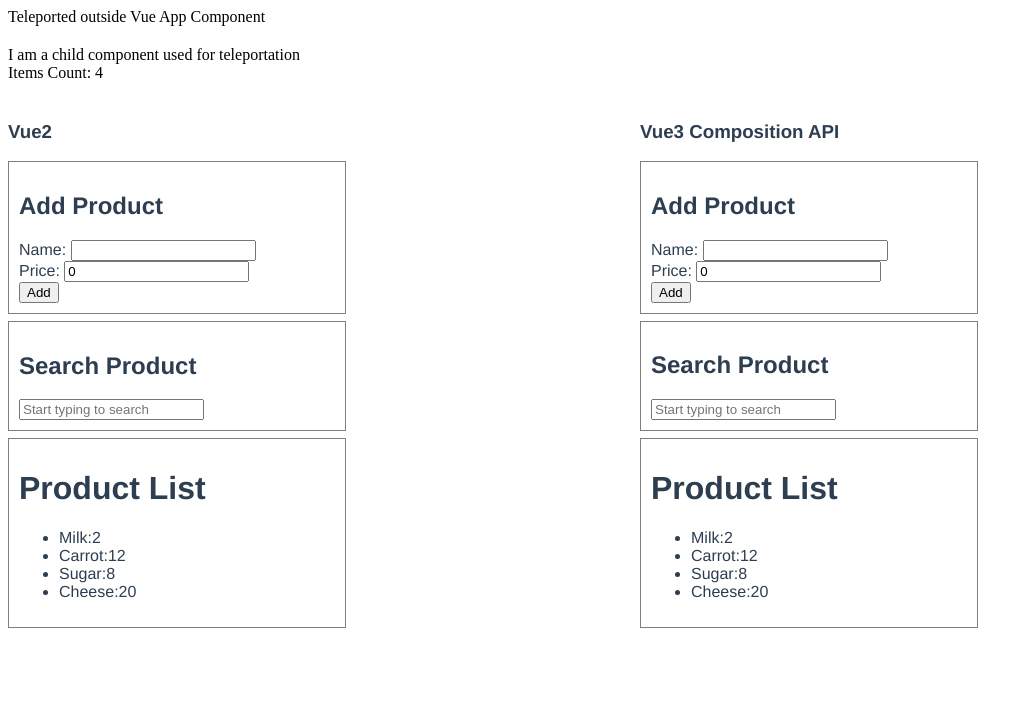
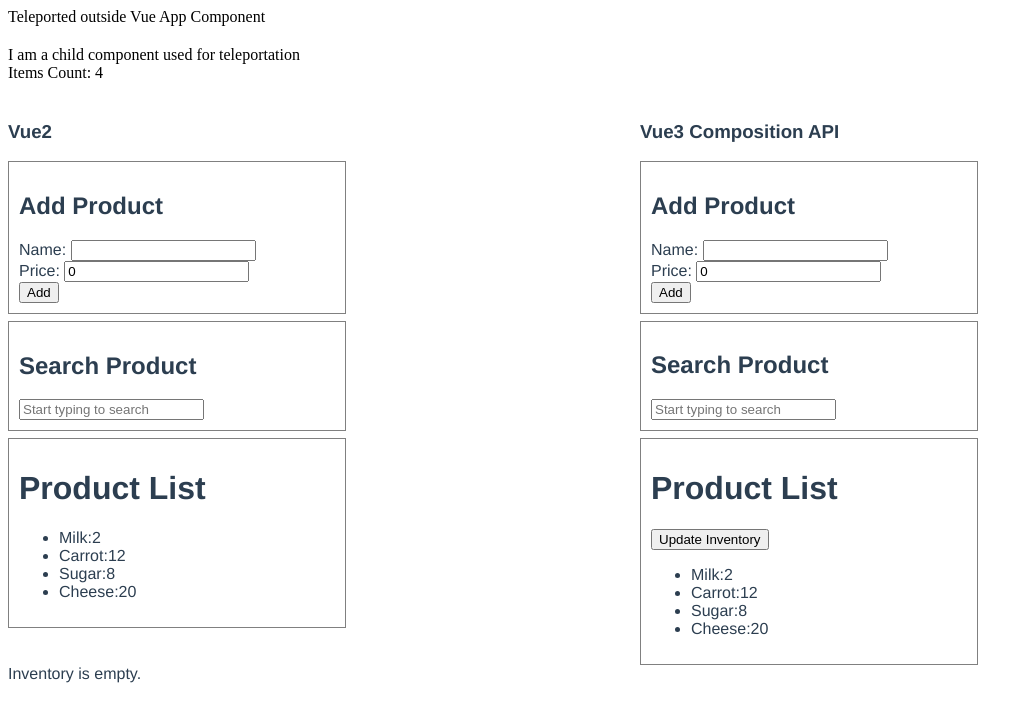
Before and after one commit to bimalghartimagar/vue3-notable-features-demo, a Vue app: page / in a window 1280 px wide. Shown: the top 722 px of the page, without its empty margins (0-1033 px from the left). Built offline with nearby package versions, Linux system fonts and the light colour scheme.

Commit message:
Added emits option for demo

```diff
--- a/src/App.vue
+++ b/src/App.vue
@@ -1,7 +1,18 @@
 <template>
   <div class="parent">
     <product-list />
-    <product-list-3 />
+    <product-list-3 @update-inventory="addToInventory"/>
+  </div>
+
+  <div id="inventory">
+    <span v-show="inventory.length === 0">Inventory is empty.</span>
+  <div v-show="inventory.length > 0">
+    <h3>Inventory</h3>
+    <ul>
+      <li v-for="item in inventory" :key="item.name">{{item.name}}: {{item.price}}</li>
+    </ul>
+      Total: ${{inventory.reduce((acc,product)=>acc=acc+(+product.price),0)}}
+  </div>
   </div>
 
   <teleport to="#destination">Teleported outside Vue App Component</teleport>
@@ -16,6 +27,16 @@
   components: {
     ProductList,
     ProductList3
+  },
+  data(){
+    return {
+      inventory: []
+    }
+  },
+  methods: {
+    addToInventory(products){
+      this.inventory = [...this.inventory, ...products];
+    }
   }
 };
 </script>
--- a/src/components/ProductList3.vue
+++ b/src/components/ProductList3.vue
@@ -1,4 +1,5 @@
 <template>
+  <div>
     <div class="child">
       <h3>Vue3 Composition API</h3>
       <div>
@@ -19,6 +20,7 @@
       </div>
       <div class="list-product">
         <h1>Product List</h1>
+        <button @click="updateInventory()">Update Inventory</button>
         <ul>
           <li v-for="product in filteredProducts" :key="product">
             {{ product.name }}:{{ product.price }}
@@ -29,6 +31,7 @@
     <teleport to="#count"
       ><child-component :count="filteredProducts.length"
     /></teleport>
+  </div>
 </template>
 
 <script>
@@ -40,10 +43,12 @@
 export default {
   components: { ChildComponent },
 
+  emits: ["update-inventory"],
+
   setup() {
     const newProduct = ref({ name: "", price: 0.0 });
 
-    const { products, addProduct } = useProducts();
+    const { products, addProduct, emptyProducts } = useProducts();
 
     const { filterText, filteredProducts } = useProductNameSearch(products);
 
@@ -51,7 +56,8 @@
       newProduct,
       addProduct,
       filterText,
-      filteredProducts
+      filteredProducts,
+      emptyProducts
     };
   },
 
@@ -60,6 +66,10 @@
       // process product data before adding to list
       this.addProduct({ ...this.newProduct });
       this.newProduct = { name: "", price: 0.0 };
+    },
+    updateInventory: function() {
+      this.$emit("update-inventory", [...this.filteredProducts]);
+      this.emptyProducts();
     }
   }
 };
@@ -71,13 +81,9 @@
   width: 50%;
   padding: 10px;
 }
-.search-product {
-  border: 1px solid gray;
-  width: 50%;
-  margin-top: 1%;
-  padding: 10px;
-}
-.list-product {
+.search-product,
+.list-product,
+.inventory {
   border: 1px solid gray;
   width: 50%;
   margin-top: 1%;
```
Lines whose indentation alone changed are shown as unchanged.
